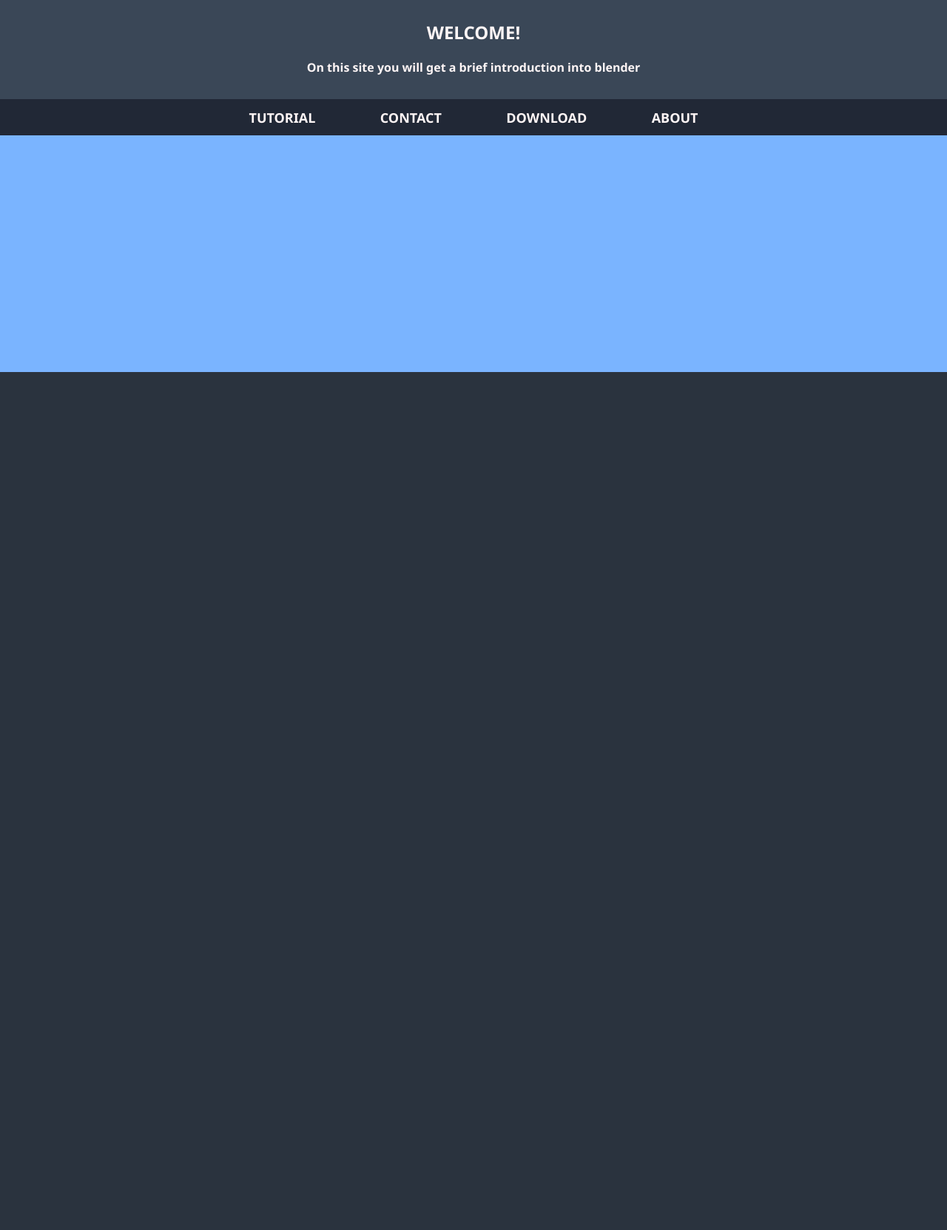
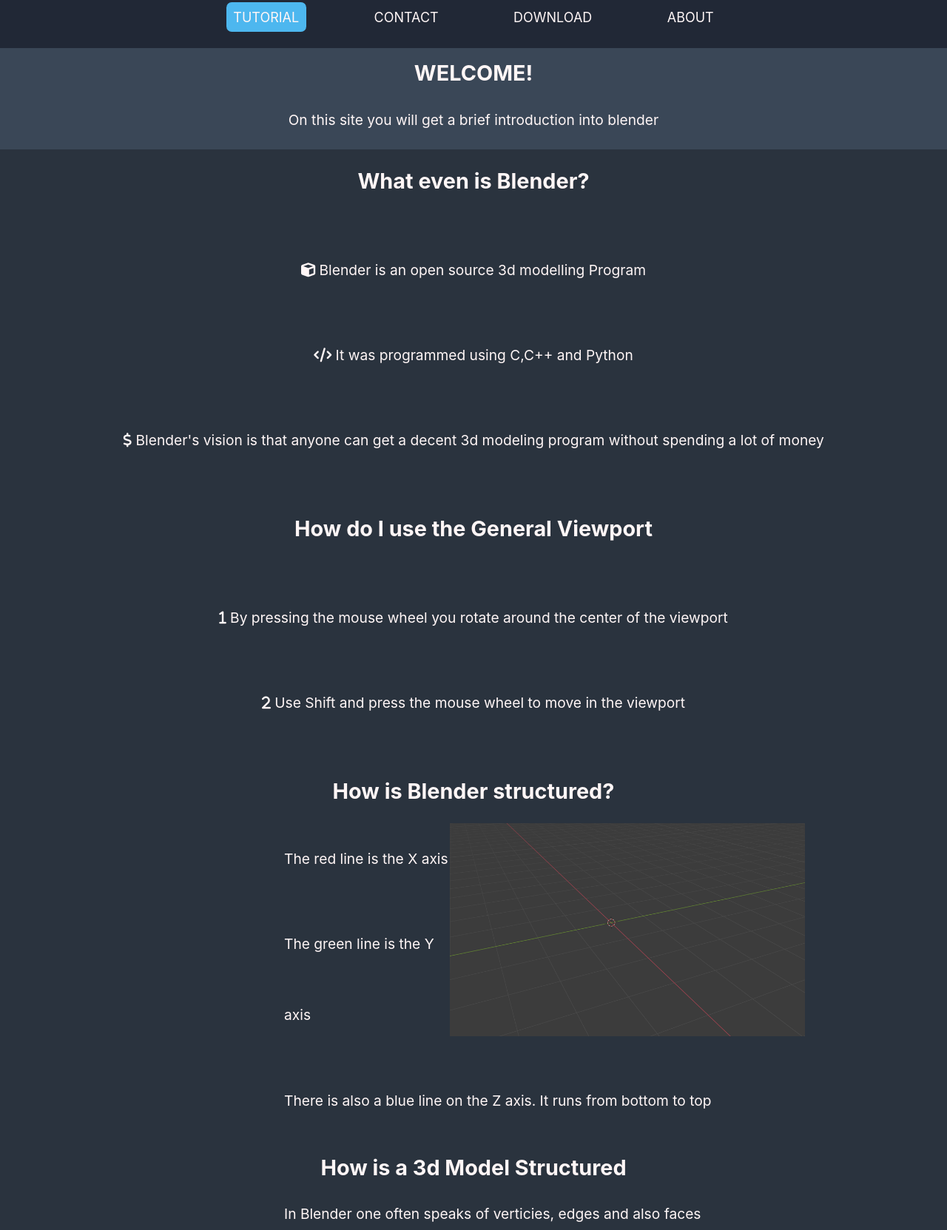
Before and after one commit to rmifka/Blender-Website, a plain HTML site: page Microproject/index.html in a window 1280 px wide. Shown: the part 9-1672 px from the top of the page at 74% size. Before the commit the page ends 800 px from the top, so only its background shows below. Drawn offline with Linux system fonts and the light colour scheme.

Commit message:
Somethings Done

```diff
--- a/Microproject/index.html
+++ b/Microproject/index.html
@@ -4,17 +4,14 @@
     <meta charset="UTF-8">
     <link rel="stylesheet" href="style.css">
     <title>Blender</title>
+    <script src="https://kit.fontawesome.com/2c0a91e0aa.js" crossorigin="anonymous"></script>
 </head>
 <body>
-    <section class="topbar">
-        <h1 class="header">WELCOME!</h1>
-        <p>On this site you will get a brief introduction into blender</p>
-    </section>
 
 <section>
     <ul class="topnav">
         <li>
-                <a class="itemStyle" href="#home">Tutorial</a>
+            <a class="itemStyle" id="active" href="index.html">Tutorial</a>
         </li>
         <li>
             <a class="itemStyle" href="">Contact</a>
@@ -28,8 +25,63 @@
     </ul>
 </section>
 
+<section class="topbar">
+    <h1 class="header">WELCOME!</h1>
+    <p class="default">On this site you will get a brief introduction into blender</p>
+</section>
+
+
+
 <section>
+    <h1 class="header">What even is Blender?</h1>
+    <ul>
+        <li>
+            <p><i class="fa-solid fa-cube"></i> Blender is an open source 3d modelling Program</p>
+        </li>
+        <li>
+            <p><i class="fa-solid fa-code"></i> It was programmed using C,C++ and Python</p>
+        </li>
+        <li>
+            <p><i class="fa-solid fa-dollar-sign"></i> Blender's vision is that anyone can get a decent 3d modeling program without spending a lot of money</p>
+        </li>
+    </ul>
 
+    <h1 class="header">How do I use the General Viewport</h1>
+    <ul>
+        <li>
+            <p><i class="fa-solid fa-1"></i>  By pressing the mouse wheel you rotate around the center of the viewport</p>
+        </li>
+        <li>
+            <p><i class="fa-solid fa-2"></i>  Use Shift and press the mouse wheel to move in the viewport</p>
+        </li>
+    </ul>
+    <h1 class="header">
+        How is Blender structured?</h1>
+    <img class="floatingImage" src="Image/Bild1.png" alt="Image of all Axis">
+
+    <p class="fitImageSize">
+        The red line is the X axis
+    </p>
+    <p class="fitImageSize">The green line is the Y axis
+    </p>
+    <p class="fitImageSize">There is also a blue line on the Z axis. It runs from bottom to top</p>
+
+
+    <h1 class="header">How is a 3d Model Structured</h1>
+
+    <p>In Blender one often speaks of verticies, edges and also faces</p>
+
+    <div class="flexImages">
+        <img class="sideBarIMG" src="Image/Bild3.png" alt="Image of Face">
+        <img class="sideBarIMG" src="Image/Bild4.png" alt="Image of Verticie">
+        <img class="sideBarIMG" src="Image/Bild5.png" alt="Image of Edge">
+    </div>
+
+    <p class="fitFlex">Faces are rough surfaces</p>
+
+    <p class="fitFlex">Verticies are small dots at corners of faces</p>
+
+    <p class="fitFlex">Edges are lines on the side of the faces </p>
 
 </section>
 
--- a/Microproject/style.css
+++ b/Microproject/style.css
@@ -1,11 +1,18 @@
 
 body{
-    font-family: "Segoe UI";
+    font-family: "Inter";
     margin: 0%;
     padding: 0%;
-    font-weight: bold;
+    font-weight: normal;
     background-color: #2a333e;
     color: #fff6f6;
+    line-height: 2em;
+    font-size: larger;
+    padding-top: 4rem;
+}
+
+.default{
+    padding: 0;
 }
 
 .topnav{
@@ -13,7 +20,10 @@ body{
     text-decoration: none;
     padding-top: 0.8rem;
     padding-bottom: 0.8rem;
-    position: sticky;
+    position: fixed;
+    top: 0;
+    width: 100%;
+    height: 3rem;
 }
 
 ul {
@@ -21,6 +31,10 @@ ul {
     margin: 0;
     padding: 0;
     text-align: center;
+}
+
+section > p{
+    padding-left: 20em;
 }
 
 li{
@@ -35,7 +49,7 @@ ul li a{
 }
 
 ul li a:hover{
-    background-color: #386b6b;
+    background-color: #4db7ef;
     border-radius: 0.4em;
 }
 
@@ -45,16 +59,53 @@ ul li a:hover{
 }
 
 .topbar{
-    padding: 1rem;
+    padding: 0.1rem;
     background-color: #3a4757;
     text-align: center;
 }
 
 .footer{
     background-color: #7ab4ff;
-    padding: 10em;
+    padding: 5em;
+}
+
+#active{
+    background-color: #4db7ef;
+    border-radius: 0.4em;
 }
 
 .header{
     text-align: center;
 }
+
+.linkInText{
+    color: #7ab4ff;
+}
+
+.floatingImage{
+    float: right;
+    width: 25em;
+    height: 15em;
+    padding-right: 10em;
+}
+
+.fitImageSize{
+    line-height: 5em;
+}
+
+.sideBarIMG{
+    float: right;
+    width: 10em;
+    height: 10em;
+}
+
+.flexImages{
+    display: flex;
+    flex-direction: column;
+    float:right;
+    padding-right: 10rem
+}
+
+.fitFlex{
+    line-height: 8em;
+}
```
Also changed, not shown: Microproject/Image/Bild1.png (added), Microproject/Image/Bild3.png (added), Microproject/Image/Bild4.png (added), Microproject/Image/Bild5.png (added). Lines whose indentation alone changed are shown as unchanged.
